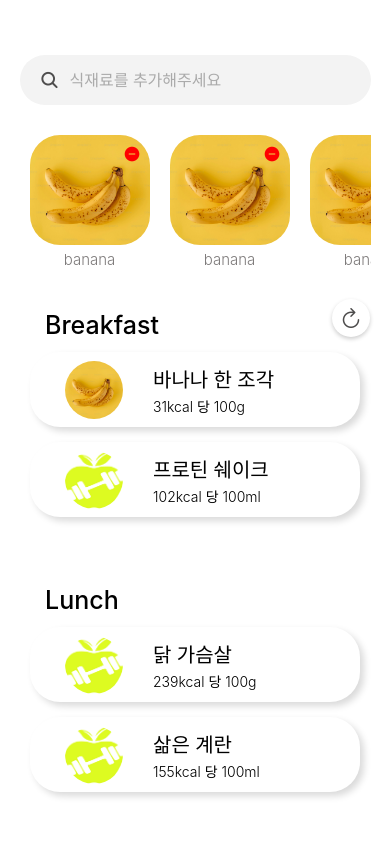
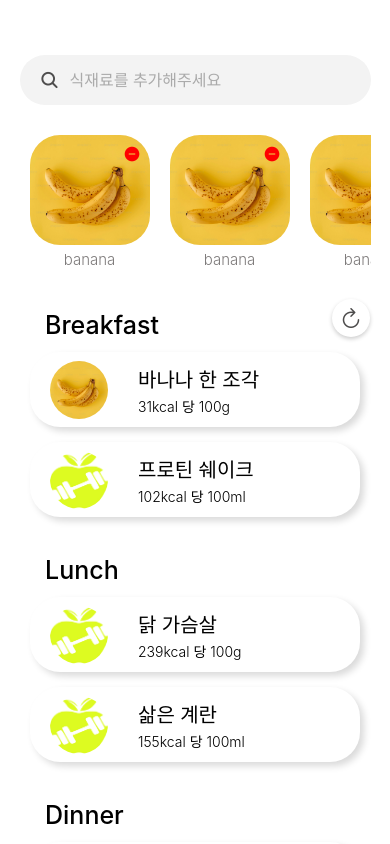
Before and after one commit to 25-capstone-team-breakthrough/food-runner-mobile-fe, a React Native app in the folder foodRunner/: screen /DietRecommendation in a window 390 px wide. Shown: the top 844 px of the page. Built offline with nearby package versions, Linux system fonts and the light colour scheme.

Commit message:
식단추천페이지 수정완

```diff
--- a/foodRunner/components/FoodItem.js
+++ b/foodRunner/components/FoodItem.js
@@ -1,6 +1,6 @@
+import { useNavigation } from "@react-navigation/native";
 import React from "react";
-import { View, Text, Image, TouchableOpacity, StyleSheet } from "react-native";
-import { useNavigation } from "@react-navigation/native";
+import { Image, StyleSheet, Text, TouchableOpacity, View } from "react-native";
 
 const FoodItem = ({ food }) => {
   const navigation = useNavigation();
@@ -26,7 +26,7 @@ const styles = StyleSheet.create({
     backgroundColor: "#FFF",
     width: 330,
     height: 75,
-    padding: 15,
+    //padding: 15,
     borderRadius: 30,
     marginLeft: 5,
     marginBottom: 15,
--- a/foodRunner/screens/DietRecommendationScreen.js
+++ b/foodRunner/screens/DietRecommendationScreen.js
@@ -1,11 +1,11 @@
-import React, { useState } from "react";
-import { View, Text, TextInput, ScrollView, StyleSheet, Image, TouchableOpacity, SafeAreaView } from "react-native";
 import { Ionicons } from "@expo/vector-icons";
 import { useNavigation } from "@react-navigation/native";
+import React, { useState } from "react";
+import { Image, SafeAreaView, ScrollView, StyleSheet, Text, TouchableOpacity, View } from "react-native";
+import BottomNavigation from "../components/BottomNavigation";
 import FoodItem from "../components/FoodItem";
-import BottomNavigation from "../components/BottomNavigation";
+import RefreshButton from "../components/RefreshButton";
 import SearchBar from "../components/SearchBar";
-import RefreshButton from "../components/RefreshButton";
 
 const DietRecommendationScreen = () => {
     const navigation = useNavigation();
@@ -139,9 +139,6 @@ const styles = StyleSheet.create({
     zIndex: 1,
     transform: [{ scale: 0.6 }],
   },
-  // headerContents: {
-  //   marginTop: -10,
-  // },
   mealTitle: {
     fontSize: 25,
     fontWeight: "500",
@@ -149,7 +146,7 @@ const styles = StyleSheet.create({
     marginLeft: 20,
   },
   dietContainer: {
-    marginTop: -80,
+    marginTop: -50,
   },
   mealHeader: {
     flexDirection: "row",
@@ -158,7 +155,7 @@ const styles = StyleSheet.create({
     borderRadius: 30,
     width: 340,
     height: 75,
-    marginTop: 10,
+    marginTop: -20,
     marginBottom: 10,
   },
   mealContainer: {
```
